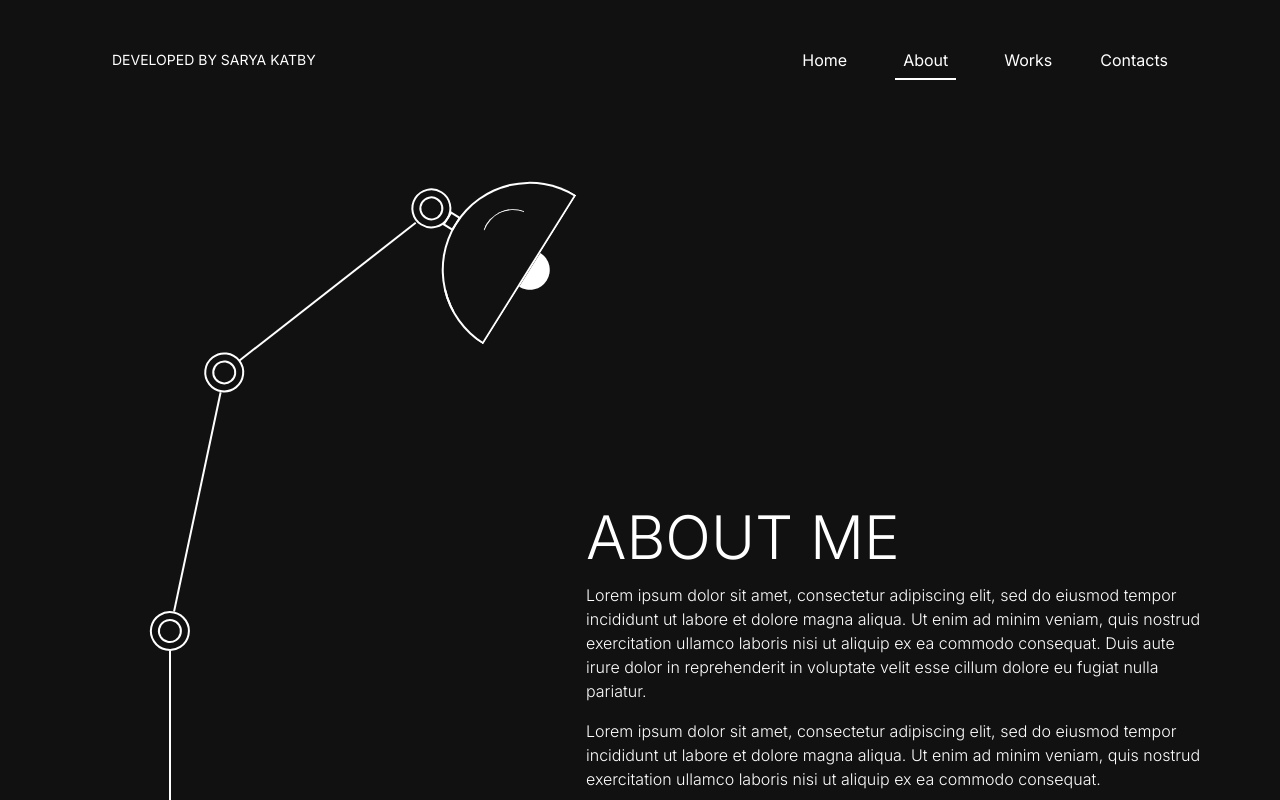
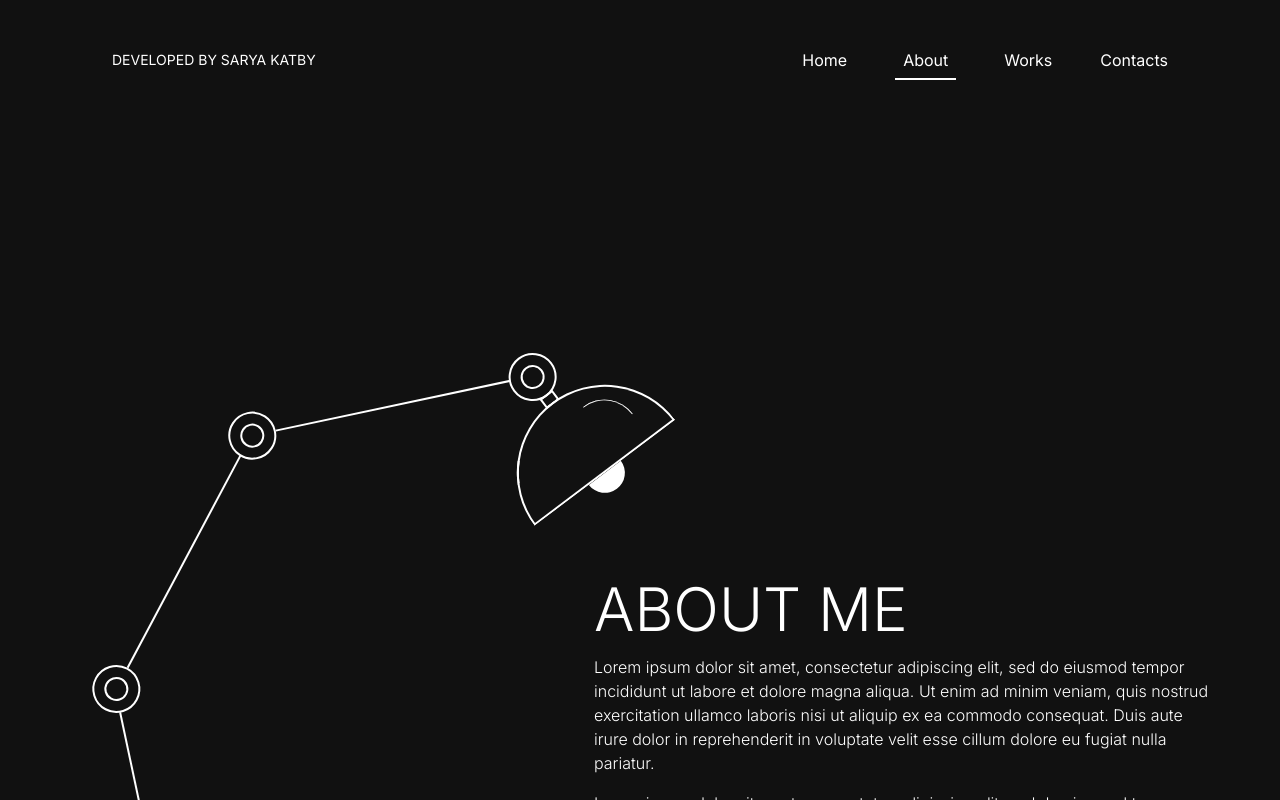
Before and after one commit to SaryaKatbi/lamp-portfolio, a React (Vite) app: page /about in a window 1280 px wide. Shown: the top 800 px of the page. Built offline with nearby package versions, Linux system fonts and the light colour scheme.

Commit message:
adjusting the DeskLamp

```diff
--- a/src/components/DeskLamp.tsx
+++ b/src/components/DeskLamp.tsx
@@ -1,52 +1,77 @@
 const DeskLamp = ({ mouseY }: { mouseY: number }) => {
   // NewValue = (((OldValue - OldMin) * (NewMax - NewMin)) / (OldMax - OldMin)) + NewMin
-  const greenRotation = ((mouseY - 0) * (20 - 12)) / (1000 - 0) + 12;
-  const yellowRotate = ((mouseY - 0) * (60 - 40)) / (1000 - 0) + 40;
-  const redRotate = ((mouseY - 0) * (90 - 70)) / (1000 - 0) + 70;
+
+  // const greenRotation = ((mouseY - 0) * (20 - 12)) / (1000 - 0) + 12;
+  // const yellowRotate = ((mouseY - 0) * (60 - 40)) / (1000 - 0) + 40;
+  // const redRotate = ((mouseY - 0) * (90 - 70)) / (1000 - 0) + 70;
+
+  const greenRotation = ((mouseY - 0) * (50 - 40)) / (1000 - 0) + 40;
+  const yellowRotate = ((mouseY - 0) * (40 - 60)) / (1000 - 0) + 50;
+  const redRotate = ((mouseY - 0) * (100 - 65)) / (1000 - 0) + 65;
+  const roseRotate = ((mouseY - 0) * (12 - 20)) / (1000 - 0) + 12;
 
   return (
-    <div className="flex flex-col items-center justify-center">
+    <section>
+      <div className="flex flex-col items-center">
         <div
-        className="flex origin-bottom-center1 flex-col items-center justify-center"
-        style={{ transform: `rotate(${greenRotation}deg)` }}
+          className="flex origin-bottom flex-col items-center"
+          style={{
+            transform: `rotate(-${roseRotate}deg)`,
+            transition: "transform 100ms ease",
+          }}
         >
           <div
-          className="flex origin-bottom-center2 flex-col items-center justify-center "
-          style={{ transform: `rotate(${yellowRotate}deg)` }}
+            className="flex origin-bottom-center1 flex-col items-center"
+            style={{
+              transform: `rotate(${greenRotation}deg)`,
+              transition: "transform 100ms ease",
+            }}
           >
             <div
-            className="flex origin-bottom-center3 flex-col items-center justify-center "
-            style={{ transform: `rotate(${redRotate}deg)` }}
+              className="flex origin-bottom-center2 flex-col items-center"
+              style={{
+                transform: `rotate(${yellowRotate}deg)`,
+                transition: "transform 100ms ease",
+              }}
             >
-            <div className=" h-5 w-10 rounded-t-full bg-white " />
+              <div
+                className="flex origin-bottom-center3 flex-col items-center"
+                style={{
+                  transform: `rotate(${redRotate}deg)`,
+                  transition: "transform 100ms ease",
+                }}
+              >
+                <div className="h-5 w-10 rounded-t-full bg-white " />
                 <div className="flex h-[88px] w-44 items-center justify-center rounded-b-full border-[2px] border-white ">
-              <div className="absolute mr-14 mt-2 h-8 w-8 -rotate-12 rounded-bl-full border-b-[1px] border-white" />
-              <div className="absolute mr-14 mt-2 h-8 w-8 -rotate-12 rounded-bl-full border-l-[1px] border-white" />
+                  <div className="absolute mr-20 mt-2 h-9 w-9 origin-top-right rounded-bl-full border-b-[1px] border-white" />
+                  <div className="absolute mr-20 mt-2 h-9 w-9 origin-top-right rounded-bl-full border-l-[1px] border-white" />
                 </div>
-            <div className=" -mt-[2px] h-3 w-4 border-[2px] border-white" />
 
-            <div className=" -mt-[2px] flex h-10 w-10 items-center justify-center rounded-full border-[2px] border-white">
+                <div className="-mt-[2px] h-3 w-4 border-[2px] border-white" />
+                <div className="-mt-[2px] flex h-12 w-12 items-center justify-center rounded-full border-[2px] border-white">
                   <div className="h-6 w-6 rounded-full border-[2px] border-white" />
                 </div>
               </div>
 
-          <div className="-mb-[1px] h-56 w-[2px] overflow-hidden bg-white " />
-          <div className="  flex h-10 w-10 items-center justify-center rounded-full border-[2px] border-white">
+              <div className=" -mt-[1px] h-60 w-[2px] bg-white" />
+              <div className="flex h-12 w-12 items-center justify-center rounded-full border-[2px] border-white">
                 <div className="h-6 w-6 rounded-full border-[2px] border-white" />
               </div>
             </div>
 
-        <div className="h-56 w-[2px] overflow-hidden bg-white" />
-        <div className="flex h-10 w-10 items-center justify-center rounded-full border-[2px] border-white">
+            <div className="h-60 w-[2px] bg-white" />
+            <div className="flex h-12 w-12 items-center justify-center rounded-full border-[2px] border-white">
               <div className="h-6 w-6 rounded-full border-[2px] border-white" />
             </div>
           </div>
 
-      <div className="h-56 w-[2px] overflow-hidden bg-white" />
+          <div className="h-60 w-[2px] bg-white" />
+        </div>
         <div className="-mb-[2px] h-5 w-7 rounded-t-full border-[2px] border-white" />
         <div className="-mb-[2px] h-5 w-7 border-[2px] border-white" />
-      <div className="h-6 w-48 rounded-t-lg border-[2px] border-white" />
+        <div className="h-6 w-52 rounded-t-lg border-[2px] border-white" />
       </div>
+    </section>
   );
 };
 
--- a/src/index.css
+++ b/src/index.css
@@ -18,4 +18,5 @@ body {
 
   background-color: rgb(17, 17, 17);
   color: rgb(255, 255, 255);
+  border-color: rgb(255, 255, 255);
 }
```
Lines whose indentation alone changed are shown as unchanged.
